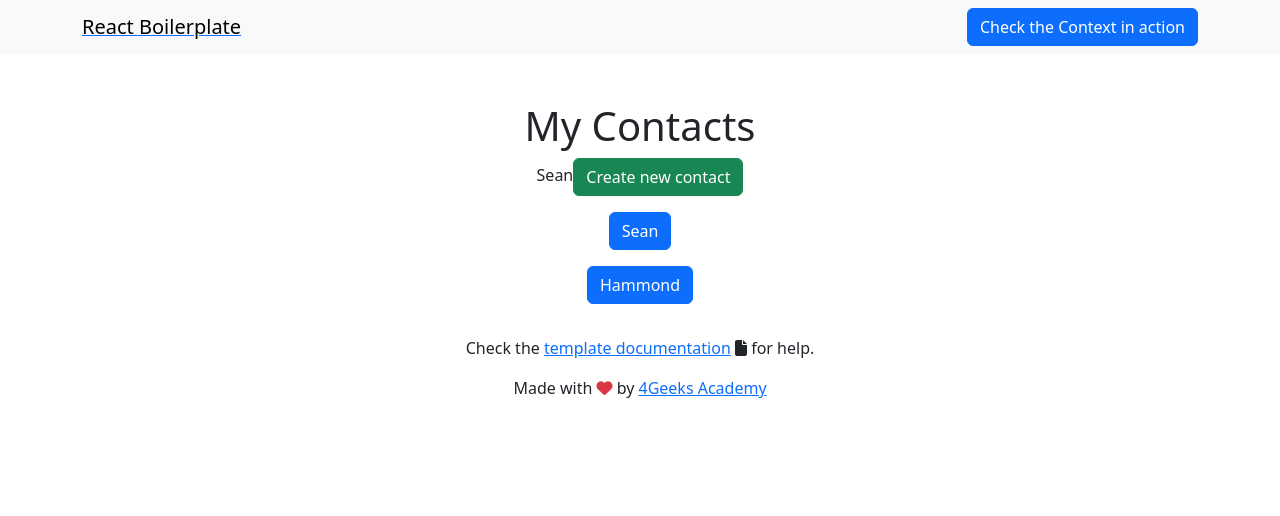
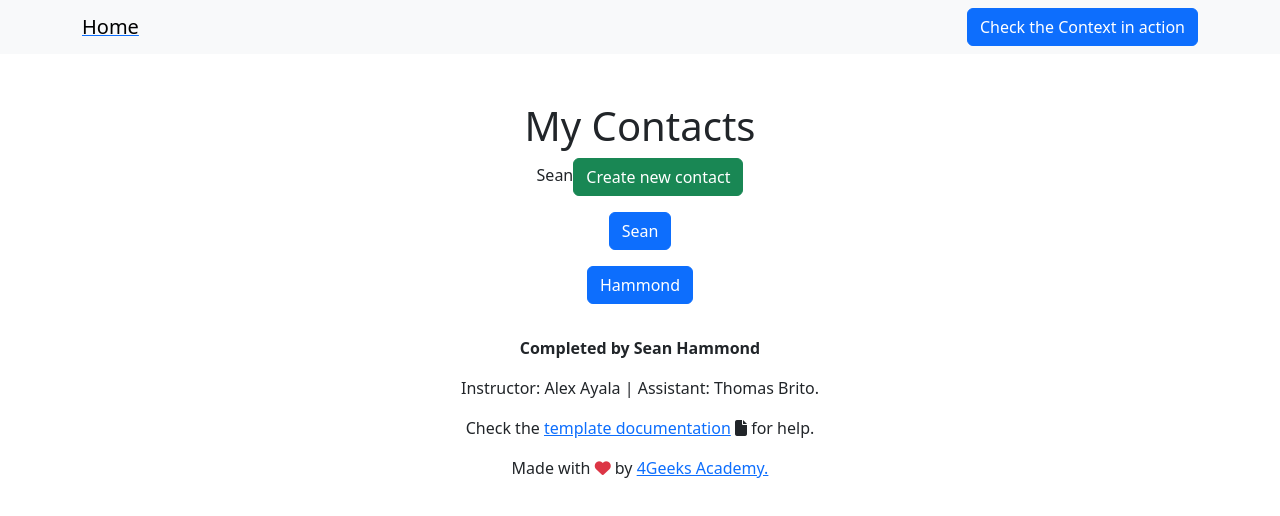
Before and after one commit to 4GeeksAcademy/sean-hammond-contact-list, a React (Vite) app: page / in a window 1280 px wide. Shown: the top 516 px of the page. Built offline with nearby package versions, Linux system fonts and the light colour scheme; no server answers.

Commit message:
edited header and footer content

```diff
--- a/src/components/Footer.jsx
+++ b/src/components/Footer.jsx
@@ -1,11 +1,14 @@
 export const Footer = () => (
 	<footer className="footer mt-auto py-3 text-center">
+
+		<p> <strong>Completed by Sean Hammond</strong></p>
+		<p>Instructor: Alex Ayala | Assistant: Thomas Brito.</p>
 		<p>
 			Check the <a target="_blank" href="https://4geeks.com/docs/start/start-react-advanced">template documentation</a> <i className="fa-solid fa-file"></i> for help.
 		</p>
 		<p>
 			Made with <i className="fa fa-heart text-danger" /> by{" "}
-			<a href="http://www.4geeksacademy.com">4Geeks Academy</a>
+			<a href="http://www.4geeksacademy.com">4Geeks Academy.</a>
 		</p>
 	</footer>
 );
--- a/src/components/Navbar.jsx
+++ b/src/components/Navbar.jsx
@@ -6,7 +6,7 @@ export const Navbar = () => {
 		<nav className="navbar navbar-light bg-light">
 			<div className="container">
 				<Link to="/">
-					<span className="navbar-brand mb-0 h1">React Boilerplate</span>
+					<span className="navbar-brand mb-0 h1">Home</span>
 				</Link>
 				<div className="ml-auto">
 					<Link to="/demo">
```
